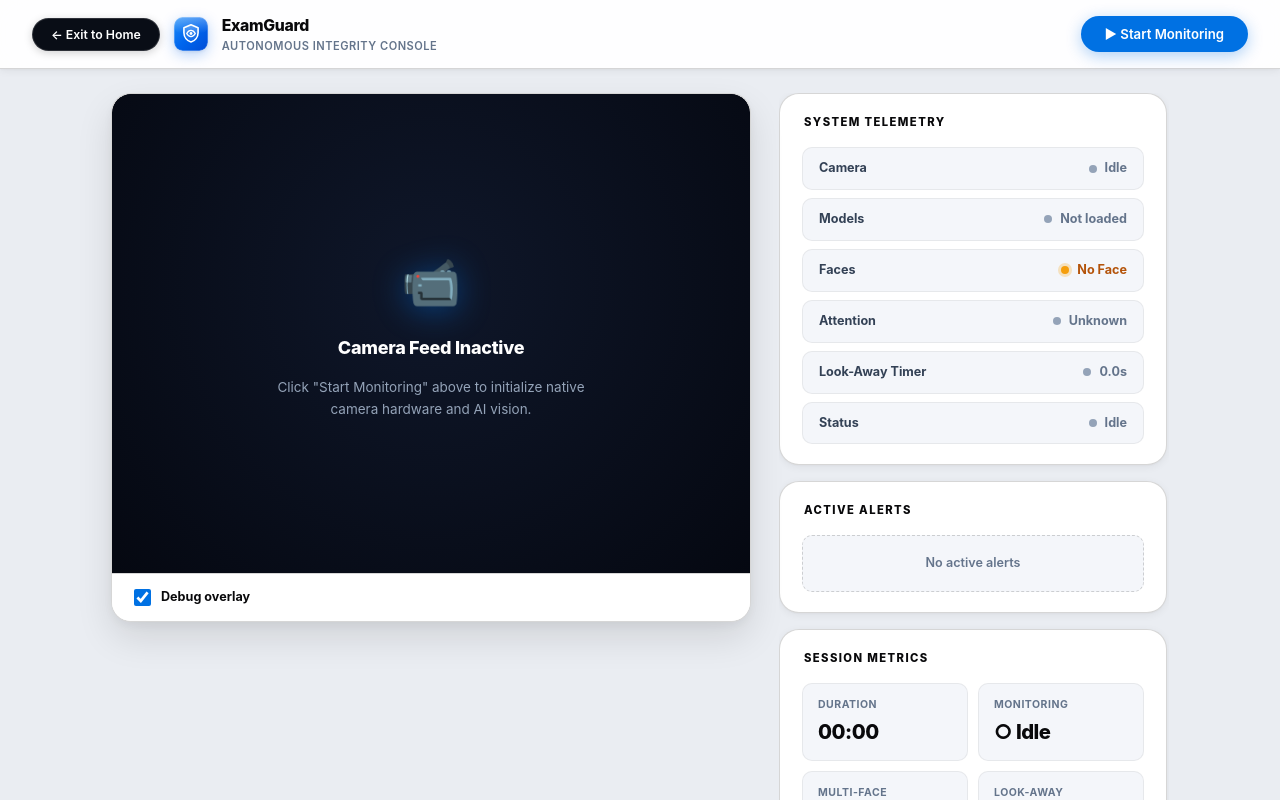
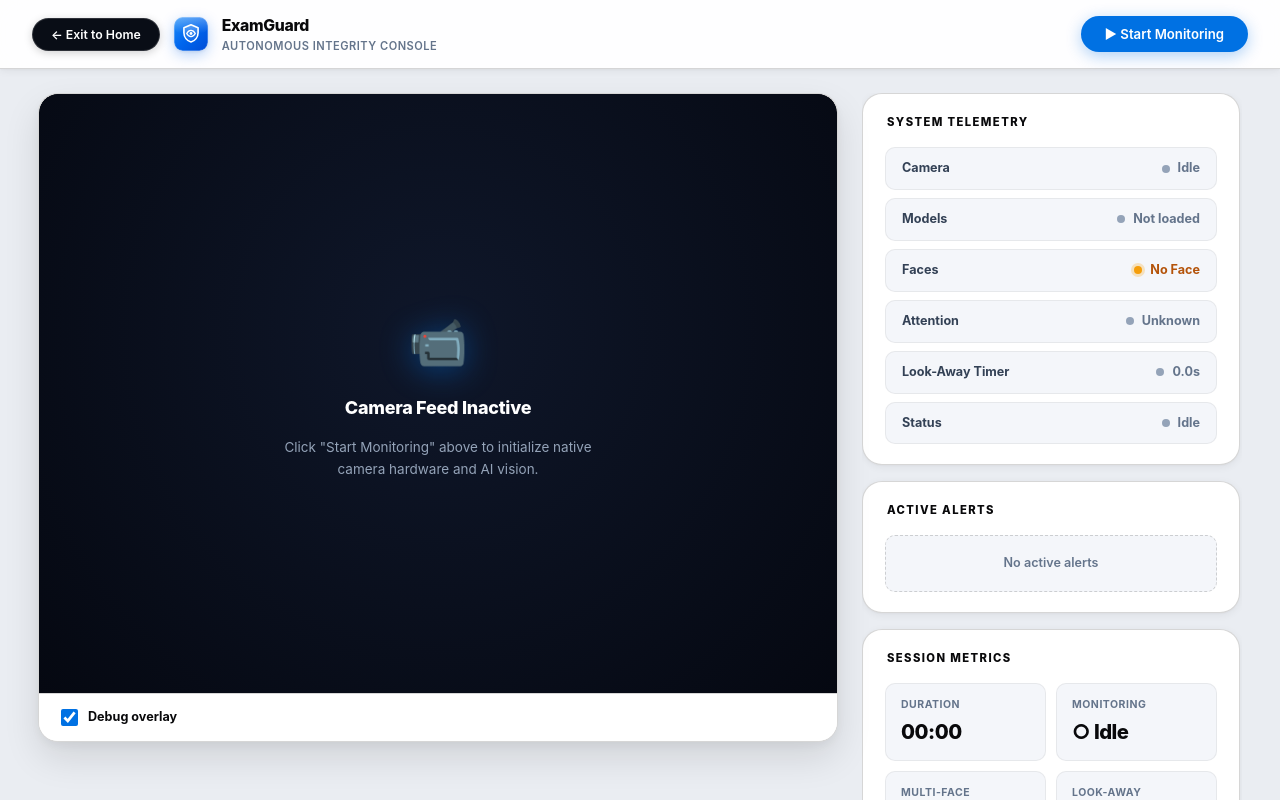
Before and after one commit to sajilg88dev/Anti-Exam-Cheat, a React (Vite) app: page / in a window 1280 px wide. Both pictures are taken after a click on the button "Start Monitoring →". Built offline with nearby package versions, Linux system fonts and the light colour scheme.

Commit message:
V.3.5 - All Good
All Working Good

```diff
--- a/src/App.jsx
+++ b/src/App.jsx
@@ -103,7 +103,7 @@ export default function App() {
       {/* Main Content */}
       <main className="app-main">
         {/* Left: Webcam */}
-        <div style={{ position: 'relative', width: '100%', maxWidth: 640, margin: '0 auto' }}>
+        <div style={{ position: 'relative', width: '100%', maxWidth: 800, margin: '0 auto' }}>
           {/* WebcamPanel is always mounted so videoRef is available when startCamera() runs */}
           <WebcamPanel
             videoRef={videoRef}
--- a/src/components/WebcamPanel/WebcamPanel.css
+++ b/src/components/WebcamPanel/WebcamPanel.css
@@ -12,7 +12,7 @@
   box-shadow: var(--shadow-lg);
   display: flex;
   flex-direction: column;
-  max-width: 640px;
+  max-width: 800px;
   width: 100%;
   margin: 0 auto;
 }
--- a/src/styles/globals.css
+++ b/src/styles/globals.css
@@ -194,10 +194,10 @@ html, body {
 /* --- Main Content --- */
 .app-main {
   display: grid;
-  grid-template-columns: minmax(0, 640px) 390px;
+  grid-template-columns: minmax(0, 800px) 380px;
   justify-content: center;
   align-items: start;
-  gap: 28px;
+  gap: 24px;
   padding: 24px 32px;
   overflow-y: auto;
   flex: 1;
```
